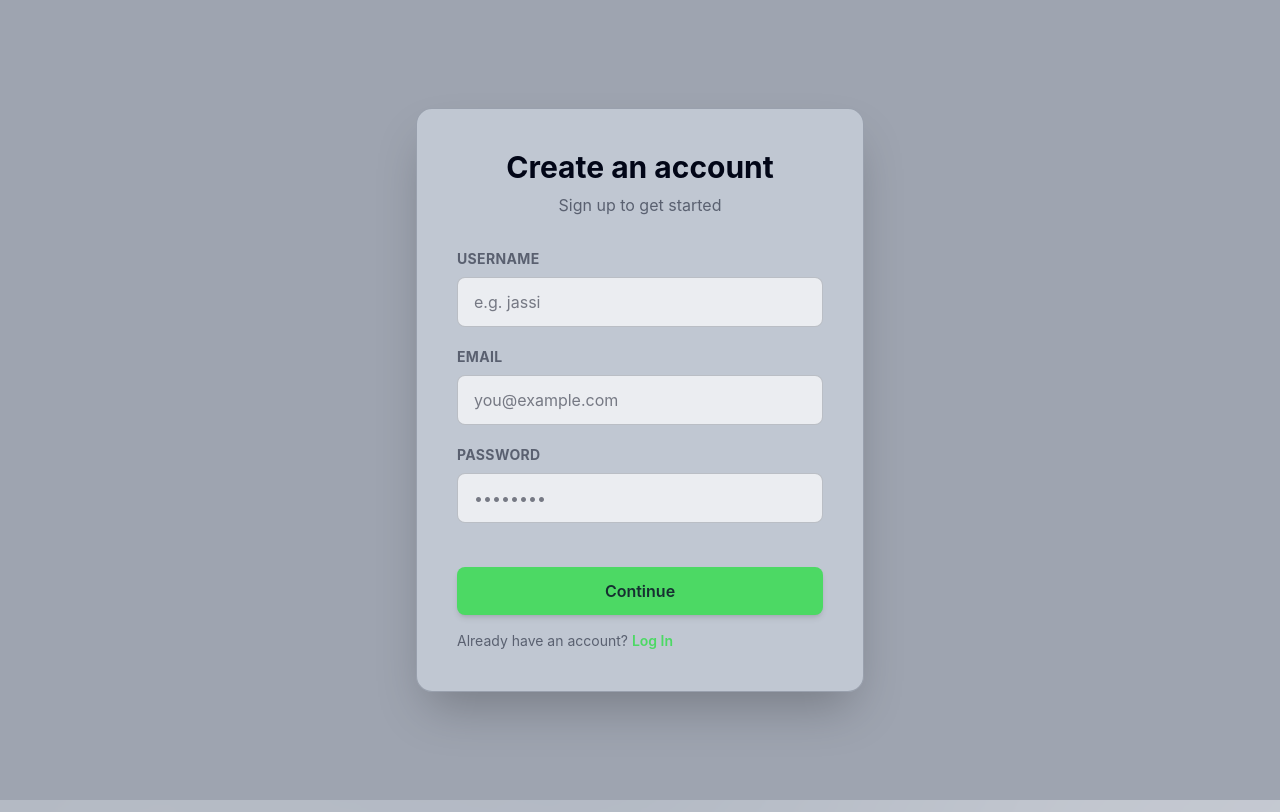
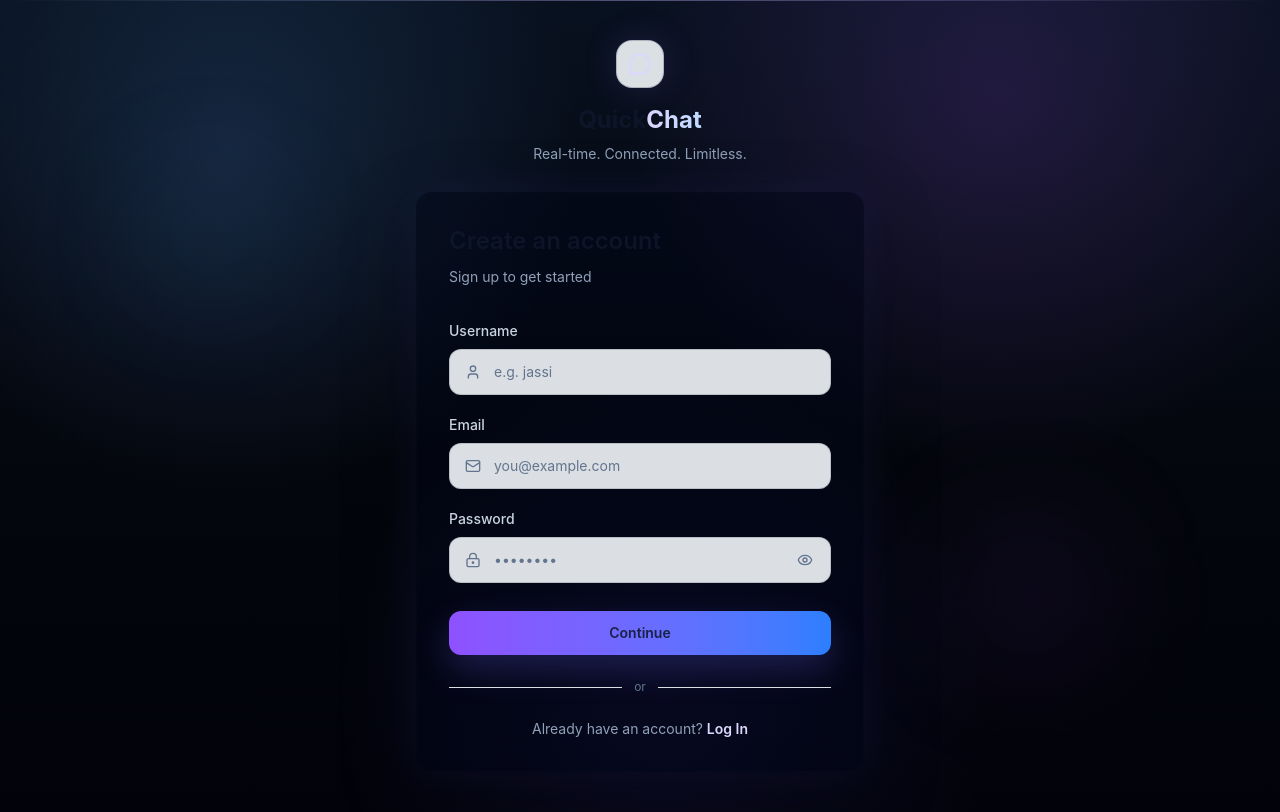
Before and after one commit to Jaskirat25/chat_app_next, a Next.js app: page /register in a window 1280 px wide. Built offline with nearby package versions, Linux system fonts and the light colour scheme.

Commit message:
REGISTER PAGE edit

```diff
--- a/src/app/register/page.tsx
+++ b/src/app/register/page.tsx
@@ -1,19 +1,21 @@
 "use client";
-import { useState } from "react";
+import React, { useState } from "react";
 import { useRouter } from "next/navigation";
 import toast, { Toaster } from "react-hot-toast";
 import { saveOtpData, sendOtp } from "../../../lib/otp";
 import { isValidEmail } from "../../../lib/email-check";
 import Hash from "../../../lib/hash";
+import { Eye, EyeOff, LockKeyhole, Mail, MessageCircle, User } from "lucide-react";
 
 export default function Register() {
   const [username, setUsername] = useState("");
   const [email, setEmail] = useState("");
   const [password, setPassword] = useState("");
   const [loading, setLoading] = useState(false);
+  const [showPassword, setShowPassword] = useState(false);
   const router = useRouter();
 
-  const handleSubmit = async (e: React.MouseEvent<HTMLButtonElement>) => {
+  const handleSubmit = async (e: React.FormEvent<HTMLFormElement>) => {
     e.preventDefault();
     setLoading(true);
     try {
@@ -70,91 +72,160 @@ export default function Register() {
   };
 
   return (
-    <div className="flex min-h-screen items-center justify-center bg-app-bg relative overflow-hidden p-4">
-      <Toaster />
+    <main className="relative flex min-h-screen items-center justify-center overflow-hidden bg-[#04060d] px-4 py-10 text-white">
+      <Toaster position="top-center" />
 
-      <div className="relative z-10 w-full max-w-md bg-app-sidebar rounded-2xl shadow-2xl border border-app-dark p-8 sm:p-10">
-        <div className="text-center mb-8">
-          <h2 className="text-3xl font-bold text-app-text-bright mb-2">
+      {/* Decorative gradients */}
+      <div className="pointer-events-none absolute inset-0 bg-[radial-gradient(circle_at_18%_18%,rgba(96,165,250,0.16),transparent_28%),radial-gradient(circle_at_78%_12%,rgba(168,85,247,0.16),transparent_30%),radial-gradient(circle_at_52%_86%,rgba(79,70,229,0.13),transparent_34%),linear-gradient(180deg,#08111f_0%,#04060d_58%,#02030a_100%)]" />
+      <div className="pointer-events-none absolute left-[12%] top-[22%] h-28 w-28 rounded-full bg-blue-400/10 blur-3xl" />
+      <div className="pointer-events-none absolute bottom-[18%] right-[14%] h-36 w-36 rounded-full bg-purple-500/10 blur-3xl" />
+      <div className="pointer-events-none absolute inset-x-0 top-0 h-px bg-gradient-to-r from-transparent via-violet-300/40 to-transparent" />
+
+      <section className="panel-enter relative z-10 w-full max-w-md">
+        <div className="mb-7 text-center">
+          <div className="mx-auto mb-4 flex h-12 w-12 items-center justify-center rounded-2xl border border-violet-300/20 bg-white/[0.07] text-violet-200 shadow-[0_0_34px_rgba(139,92,246,0.18)] backdrop-blur-md">
+            <MessageCircle className="h-6 w-6" aria-hidden="true" />
+          </div>
+          <h1 className="text-2xl font-bold tracking-normal">
+            <span className="text-white">Quick</span>
+            <span className="bg-gradient-to-r from-violet-200 to-blue-200 bg-clip-text text-transparent">
+              Chat
+            </span>
+          </h1>
+          <p className="mt-2 text-sm text-slate-400">
+            Real-time. Connected. Limitless.
+          </p>
+        </div>
+
+        <div className="rounded-2xl border border-white/10 bg-slate-950/45 p-6 shadow-[0_24px_70px_rgba(0,0,0,0.36),0_0_44px_rgba(99,102,241,0.12)] backdrop-blur-xl sm:p-8">
+          <div className="mb-8">
+            <h2 className="text-2xl font-semibold tracking-normal text-white">
               Create an account
             </h2>
-          <p className="text-app-text-muted">
+            <p className="mt-2 text-sm leading-6 text-slate-400">
               Sign up to get started
             </p>
           </div>
 
-        <div className="space-y-5">
+          <form className="space-y-5" onSubmit={handleSubmit}>
             {/* Username */}
             <div>
-            <label className="text-sm font-bold text-app-text-muted uppercase tracking-wide mb-2 block">
+              <label
+                htmlFor="username"
+                className="mb-2 block text-sm font-medium text-slate-300"
+              >
                 Username
               </label>
               <div className="relative">
+                <User
+                  className="pointer-events-none absolute left-4 top-1/2 h-4 w-4 -translate-y-1/2 text-slate-500"
+                  aria-hidden="true"
+                />
                 <input
+                  id="username"
                   type="text"
+                  value={username}
                   placeholder="e.g. jassi"
                   onChange={(e) => setUsername(e.target.value)}
-                className="w-full bg-app-input text-app-text-bright border border-transparent rounded-lg py-3 px-4 focus:border-app-brand focus:ring-1 focus:ring-app-brand outline-none transition"
+                  className="w-full rounded-xl border border-white/10 bg-white/[0.07] py-3 pl-11 pr-4 text-sm text-white outline-none transition placeholder:text-slate-500 hover:border-white/20 focus:border-violet-300/60 focus:bg-white/[0.09] focus:ring-4 focus:ring-violet-400/10"
+                  required
                 />
               </div>
             </div>
 
             {/* Email */}
             <div>
-            <label className="text-sm font-bold text-app-text-muted uppercase tracking-wide mb-2 block">
+              <label
+                htmlFor="email"
+                className="mb-2 block text-sm font-medium text-slate-300"
+              >
                 Email
               </label>
               <div className="relative">
+                <Mail
+                  className="pointer-events-none absolute left-4 top-1/2 h-4 w-4 -translate-y-1/2 text-slate-500"
+                  aria-hidden="true"
+                />
                 <input
+                  id="email"
                   type="email"
+                  value={email}
                   placeholder="you@example.com"
+                  autoComplete="email"
                   onChange={(e) => setEmail(e.target.value)}
-                className="w-full bg-app-input text-app-text-bright border border-transparent rounded-lg py-3 px-4 focus:border-app-brand focus:ring-1 focus:ring-app-brand outline-none transition"
+                  className="w-full rounded-xl border border-white/10 bg-white/[0.07] py-3 pl-11 pr-4 text-sm text-white outline-none transition placeholder:text-slate-500 hover:border-white/20 focus:border-violet-300/60 focus:bg-white/[0.09] focus:ring-4 focus:ring-violet-400/10"
+                  required
                 />
               </div>
             </div>
 
             {/* Password */}
             <div>
-            <label className="text-sm font-bold text-app-text-muted uppercase tracking-wide mb-2 block">
+              <label
+                htmlFor="password"
+                className="mb-2 block text-sm font-medium text-slate-300"
+              >
                 Password
               </label>
               <div className="relative">
+                <LockKeyhole
+                  className="pointer-events-none absolute left-4 top-1/2 h-4 w-4 -translate-y-1/2 text-slate-500"
+                  aria-hidden="true"
+                />
                 <input
-                type="password"
+                  id="password"
+                  type={showPassword ? "text" : "password"}
+                  value={password}
                   placeholder="••••••••"
                   onChange={(e) => setPassword(e.target.value)}
-                className="w-full bg-app-input text-app-text-bright border border-transparent rounded-lg py-3 px-4 focus:border-app-brand focus:ring-1 focus:ring-app-brand outline-none transition"
+                  className="w-full rounded-xl border border-white/10 bg-white/[0.07] py-3 pl-11 pr-12 text-sm text-white outline-none transition placeholder:text-slate-500 hover:border-white/20 focus:border-violet-300/60 focus:bg-white/[0.09] focus:ring-4 focus:ring-violet-400/10"
+                  required
                 />
+                <button
+                  type="button"
+                  aria-label={showPassword ? "Hide password" : "Show password"}
+                  onClick={() => setShowPassword((value) => !value)}
+                  className="absolute right-3 top-1/2 rounded-lg p-1.5 text-slate-500 transition-colors -translate-y-1/2 hover:text-violet-200 focus:outline-none focus:ring-2 focus:ring-violet-300/40"
+                >
+                  {showPassword ? (
+                    <EyeOff className="h-4 w-4" aria-hidden="true" />
+                  ) : (
+                    <Eye className="h-4 w-4" aria-hidden="true" />
+                  )}
+                </button>
               </div>
             </div>
 
             {/* Submit */}
             <button
               type="submit"
-            onClick={handleSubmit}
               disabled={loading}
-            className={`w-full bg-app-brand hover:bg-app-brand-hover text-white font-semibold py-3 rounded-lg shadow-md transition-all mt-6 ${
-              loading ? "opacity-70 cursor-not-allowed" : ""
+              className={`mt-2 w-full rounded-xl bg-gradient-to-r from-violet-500 to-blue-500 px-4 py-3 text-sm font-semibold text-white shadow-[0_14px_34px_rgba(99,102,241,0.25)] transition-all hover:-translate-y-0.5 hover:shadow-[0_18px_42px_rgba(99,102,241,0.32)] focus:outline-none focus:ring-4 focus:ring-violet-300/25 ${
+                loading ? "cursor-not-allowed opacity-70 hover:translate-y-0" : ""
               }`}
             >
               {loading ? "Creating Account..." : "Continue"}
             </button>
+          </form>
+
+          <div className="my-6 flex items-center gap-3">
+            <div className="h-px flex-1 bg-white/10" />
+            <span className="text-xs text-slate-500">or</span>
+            <div className="h-px flex-1 bg-white/10" />
           </div>
 
-        {/* Redirect */}
-        <div className="text-left mt-4">
-          <p className="text-app-text-muted text-sm">
+          <p className="mt-6 text-center text-sm text-slate-400">
             Already have an account?{" "}
             <button
+              type="button"
               onClick={() => router.push("/login")}
-              className="text-app-brand font-semibold hover:underline transition"
+              className="font-semibold text-violet-200 transition-colors hover:text-violet-100 focus:outline-none focus:ring-2 focus:ring-violet-300/40 focus:ring-offset-2 focus:ring-offset-[#070b12]"
             >
               Log In
             </button>
           </p>
         </div>
-      </div>
-    </div>
+      </section>
+    </main>
   );
 }
```
Lines whose indentation alone changed are shown as unchanged.
